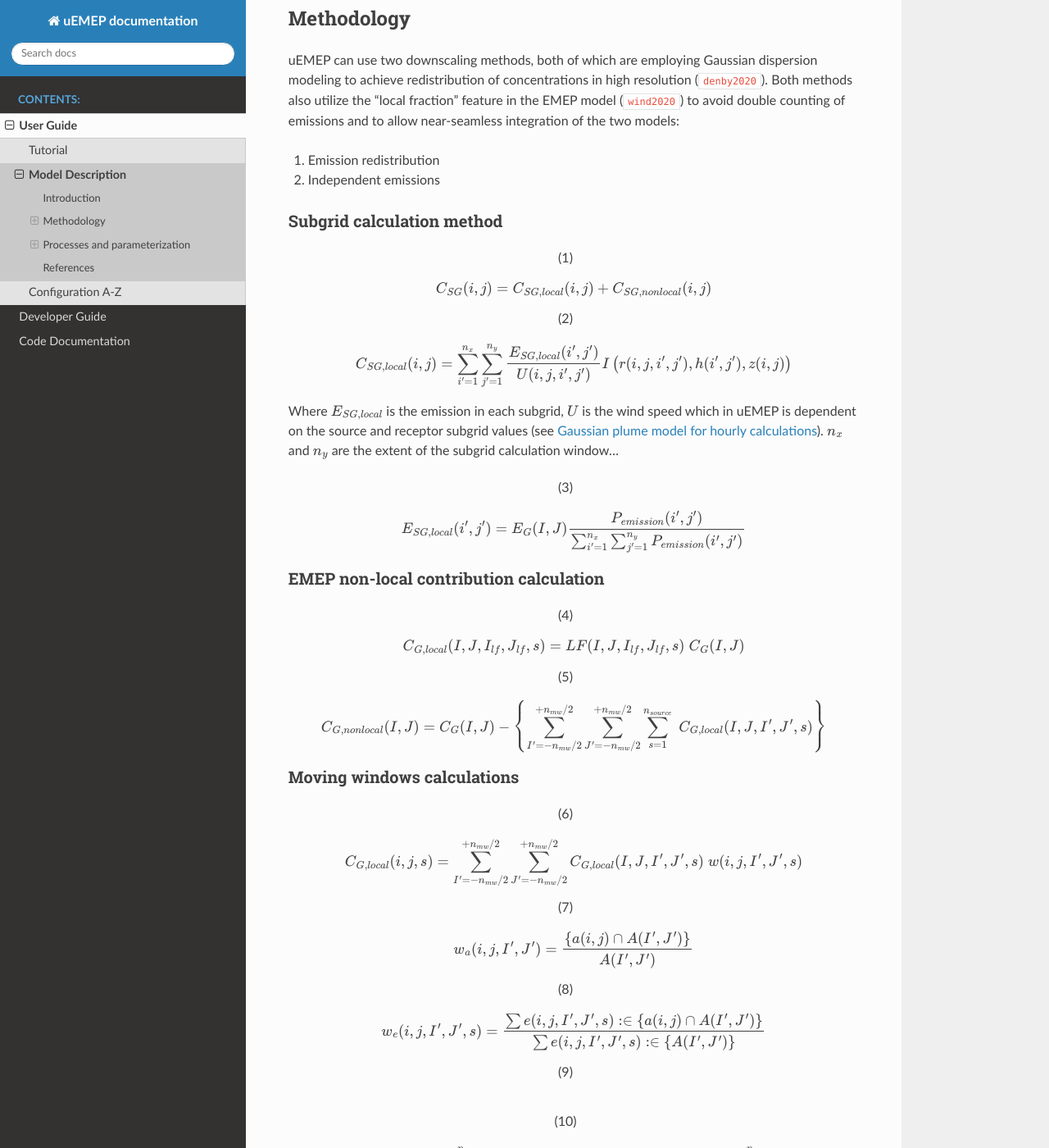
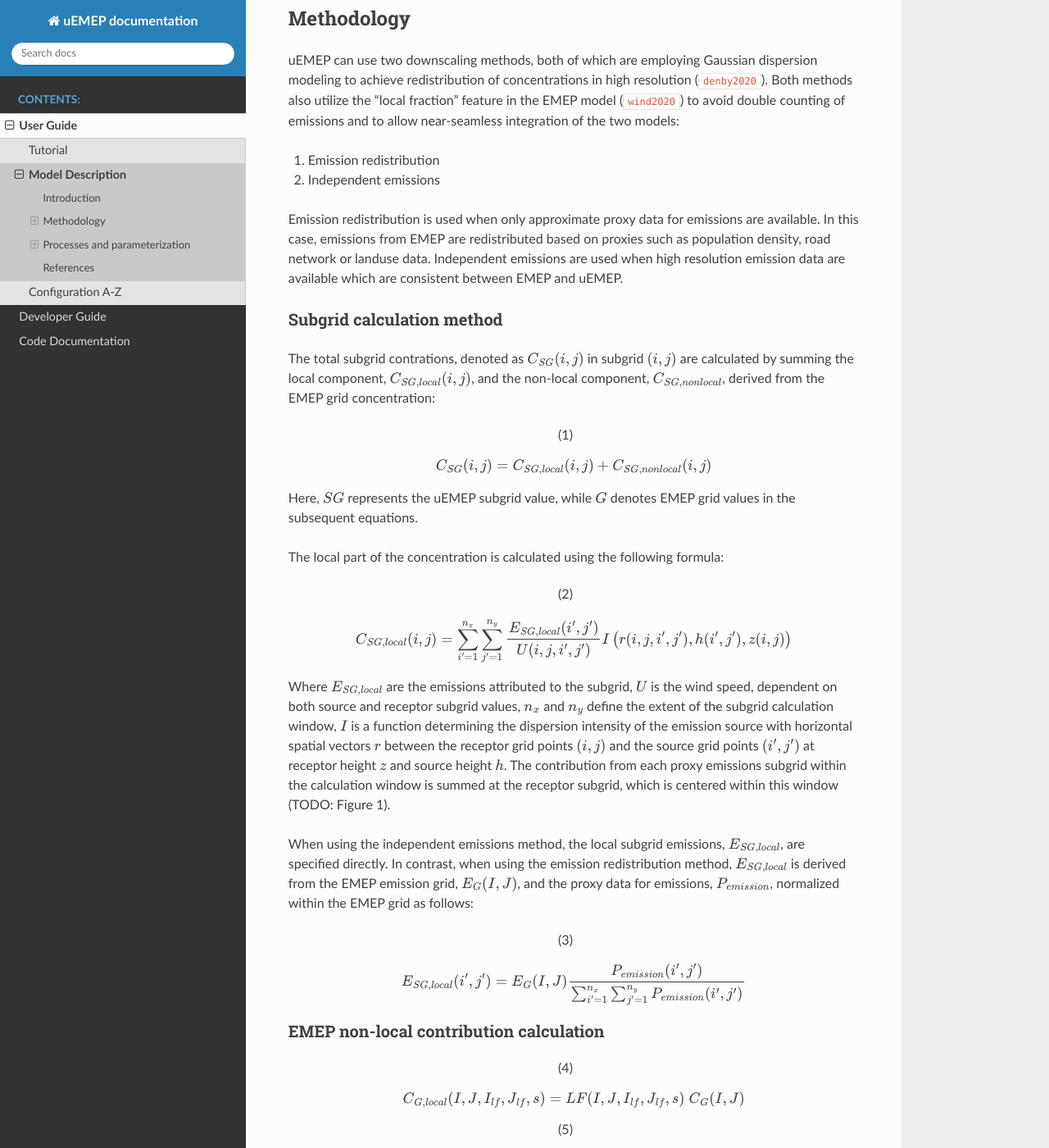
Before and after one commit to metno/uEMEP_docs, a Sphinx documentation site: the page built from docs/source/user_guide/model_description.rst, in a window 1280 px wide and 1400 px high, scrolled down 258 px. Shown: the whole window at 82% size. Built offline with Sphinx 7.4.7 and the Read the Docs theme 3.1.0, drawn with Linux system fonts in a browser that asks for light colours; cross-references to code outside the pages are shown as plain code.

Commit message:
Add description of subgrid calculation method

```diff
--- a/docs/source/user_guide/model_description.rst
+++ b/docs/source/user_guide/model_description.rst
@@ -16,20 +16,31 @@ uEMEP can use two downscaling methods, both of which are employing Gaussian disp
 1. Emission redistribution
 2. Independent emissions
 
+Emission redistribution is used when only approximate proxy data for emissions are available. In this case, emissions from EMEP are redistributed based on proxies such as population density, road network or landuse data. Independent emissions are used when high resolution emission data are available which are consistent between EMEP and uEMEP.
+
 Subgrid calculation method
 ^^^^^^^^^^^^^^^^^^^^^^^^^^
+
+The total subgrid contrations, denoted as :math:`C_{SG}(i,j)` in subgrid :math:`(i,j)` are calculated by summing the local component, :math:`C_{SG,local}(i,j)`, and the non-local component, :math:`C_{SG,nonlocal}`, derived from the EMEP grid concentration:
 
 .. math::
     :label: eq:total_subgrid_conc
 
     C_{SG}(i,j) = C_{SG,local}(i,j) + C_{SG,nonlocal}(i,j)
 
+Here, :math:`SG` represents the uEMEP subgrid value, while :math:`G` denotes EMEP grid values in the subsequent equations.
+
+The local part of the concentration is calculated using the following formula:
+
 .. math::
     :label: eq:local_subgrid_conc
 
     C_{SG,local}(i,j) = \sum_{i'=1}^{n_{x}} \sum_{j'=1}^{n_{y}} \frac{E_{SG,local}(i',j')}{U(i,j,i',j')} I\left(r(i,j,i',j'),h(i',j'),z(i,j)\right)
 
-Where :math:`E_{SG,local}` is the emission in each subgrid, :math:`U` is the wind speed which in uEMEP is dependent on the source and receptor subgrid values (see :ref:`user_guide/model_description:Gaussian plume model for hourly calculations`). :math:`n_{x}` and :math:`n_{y}` are the extent of the subgrid calculation window...
+Where :math:`E_{SG,local}` are the emissions attributed to the subgrid, :math:`U` is the wind speed, dependent on both source and receptor subgrid values, :math:`n_{x}` and :math:`n_{y}` define the extent of the subgrid calculation window, :math:`I` is a function determining the dispersion intensity of the emission source with horizontal spatial vectors :math:`r` between the receptor grid points :math:`(i,j)` and the source grid points :math:`(i',j')` at receptor height :math:`z` and source height :math:`h`. The contribution from each proxy emissions subgrid within the calculation window is summed at the receptor subgrid, which is centered within this window (TODO: Figure 1).
+
+
+When using the independent emissions method, the local subgrid emissions, :math:`E_{SG,local}`, are specified directly. In contrast, when using the emission redistribution method, :math:`E_{SG,local}` is derived from the EMEP emission grid, :math:`E_{G}(I,J)`, and the proxy data for emissions, :math:`P_{emission}`, normalized within the EMEP grid as follows:
 
 .. math::
     :label: eq:local_subgrid_emis
```
